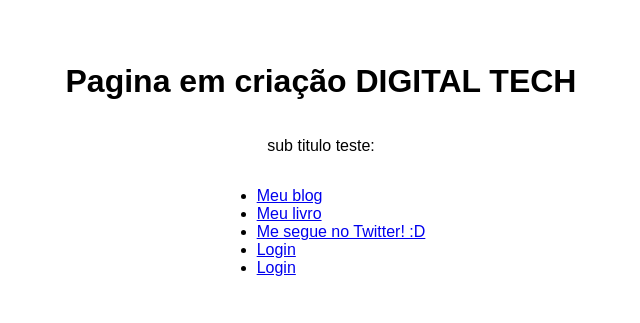
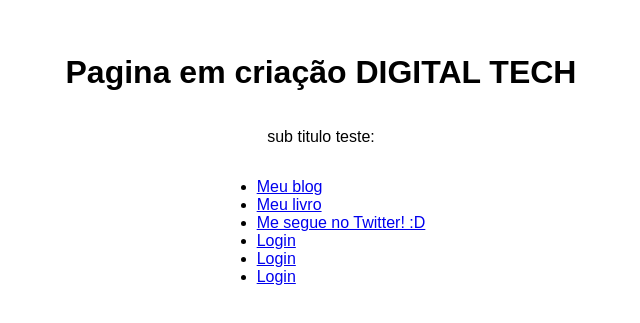
Before and after one commit to assistenciaespecializada/teste2, a plain HTML site: page index.html in a window 1280 px wide. Shown: the part 241-564 px from the top of the page, without its empty margins (319-959 px from the left). Drawn offline with Linux system fonts and the light colour scheme.

Commit message:
Update index.html

```diff
--- a/index.html
+++ b/index.html
@@ -29,6 +29,7 @@
             <li><a href="https://google.com" title="link para o meu teste">Me segue no Twitter! :D</a></li>
             <li><a href="login.html" title="Página de login">Login</a></li>
          <li><a href="login2.html" title="Página de login2">Login</a></li>
+         <li><a href="teste2.html" title="Página de teste2">Login</a></li>
         </ul>
     </div>
 </body>
```
